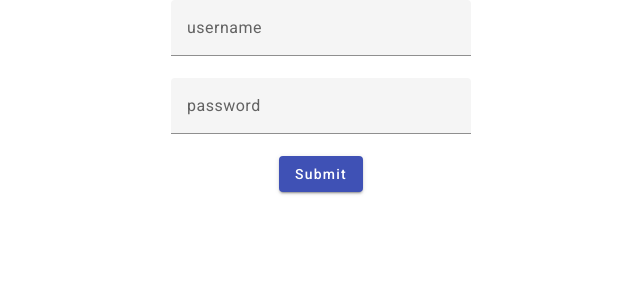
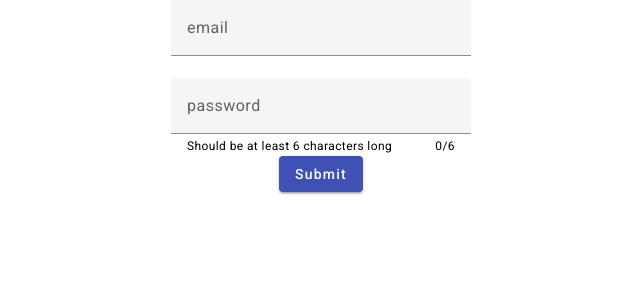
Before and after one commit to Sobhan-Ziyaei/fitness-tracker, an Angular app: page /signup in a window 1280 px wide. Shown: the top 300 px of the page, without its empty margins (319-959 px from the left). Built offline with nearby package versions, Linux system fonts and the light colour scheme.

Commit message:
create hint and error to signup form

```diff
--- a/src/app/auth/signup/signup.component.html
+++ b/src/app/auth/signup/signup.component.html
@@ -9,19 +9,33 @@
       <input
         matInput
         type="text"
-        placeholder="username"
+        placeholder="email"
         ngModel
-        name="username"
+        required
+        email
+        name="email"
+        #emailInput="ngModel"
       />
+      <mat-error *ngIf="emailInput.hasError('required')"
+        >Email is not be empty</mat-error
+      >
+      <mat-error *ngIf="!emailInput.hasError('required')"
+        >Email is invalid</mat-error
+      >
     </mat-form-field>
-    <mat-form-field>
+    <mat-form-field hintLabel="Should be at least 6 characters long">
       <input
         matInput
         type="password"
         placeholder="password"
         ngModel
         name="password"
+        required
+        minlength="6"
+        #passwordInput="ngModel"
       />
+      <mat-hint align="end">{{ passwordInput.value?.length }}/6</mat-hint>
+      <mat-error>Has to be at least 6 characters long</mat-error>
     </mat-form-field>
 
     <button type="submit" mat-raised-button color="primary">Submit</button>
```
